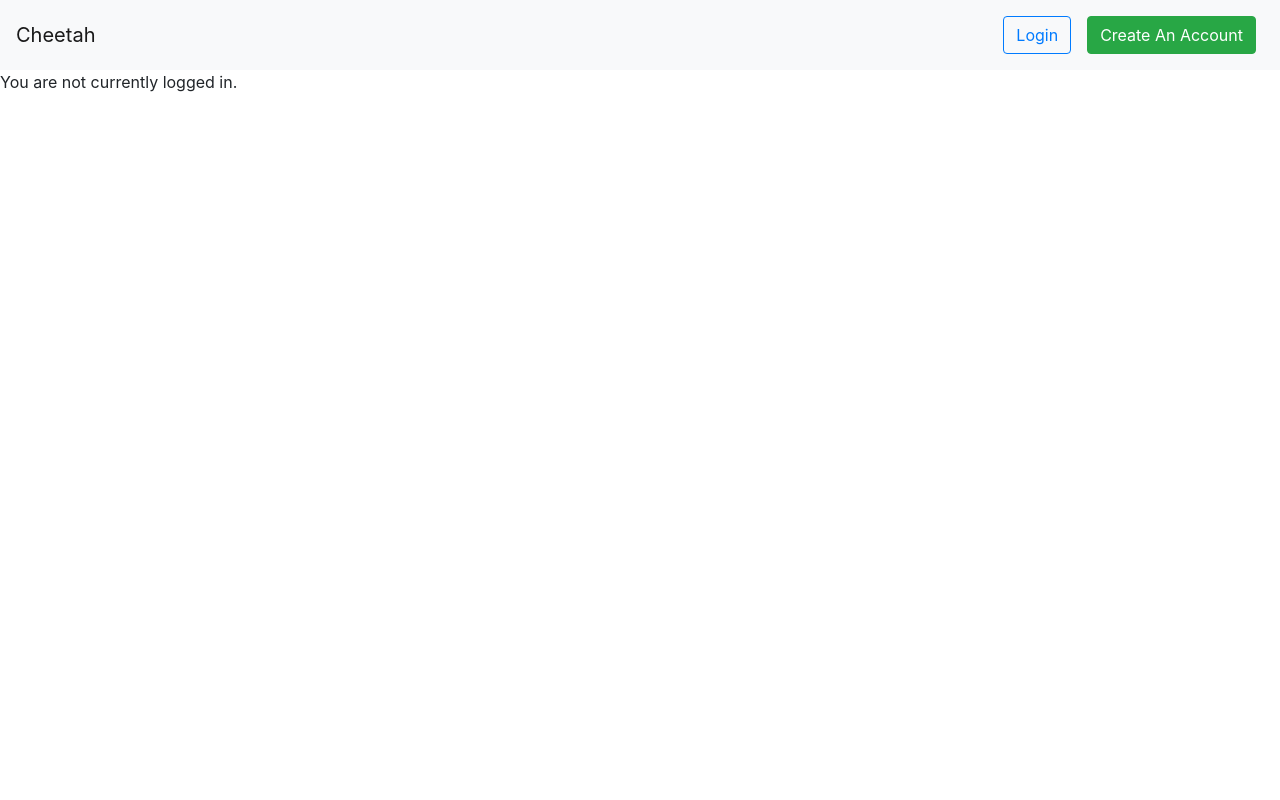
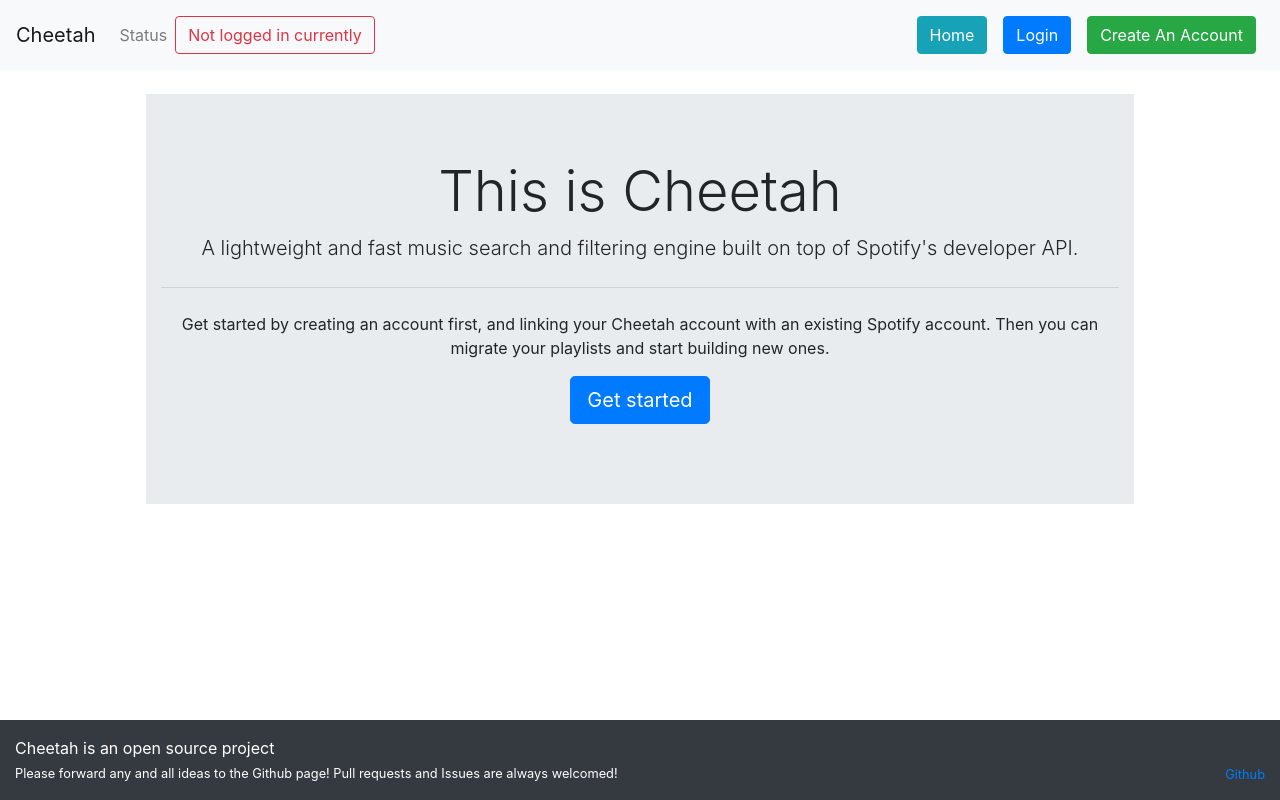
Before and after one commit to khaledAltuwaijri/cheetah, a Django app: page / in a window 1280 px wide. Run offline with Django 3.2, Linux system fonts and the light colour scheme; parts of the project's set-up code (start-up, migrations or seed data) failed here and were passed over; some libraries are stand-ins or nearby versions.

Commit message:
Update accounts urls and views, and update the base template to include bootstrap and the navigation bar, and update home:

```diff
--- a/accounts/urls.py
+++ b/accounts/urls.py
@@ -4,4 +4,5 @@ from . import views
 
 urlpatterns = [
     path('signup/', views.SignUp.as_view(), name='signup'),
+    # path('signup/', views.signup(), name='signup'),
 ]
--- a/templates/base.html
+++ b/templates/base.html
@@ -6,9 +6,99 @@
 </head>
 
 <body>
+  {% load static %}
+  <link rel="stylesheet" href="https://maxcdn.bootstrapcdn.com/bootstrap/4.0.0/css/bootstrap.min.css" integrity="sha384-Gn5384xqQ1aoWXA+058RXPxPg6fy4IWvTNh0E263XmFcJlSAwiGgFAW/dAiS6JXm" crossorigin="anonymous">
+  <link rel="stylesheet" href="{% static '/style.css' %}">
+
+  <script src="https://code.jquery.com/jquery-3.2.1.slim.min.js" integrity="sha384-KJ3o2DKtIkvYIK3UENzmM7KCkRr/rE9/Qpg6aAZGJwFDMVNA/GpGFF93hXpG5KkN" crossorigin="anonymous"></script>
+  <script src="https://cdnjs.cloudflare.com/ajax/libs/popper.js/1.12.9/umd/popper.min.js" integrity="sha384-ApNbgh9B+Y1QKtv3Rn7W3mgPxhU9K/ScQsAP7hUibX39j7fakFPskvXusvfa0b4Q" crossorigin="anonymous"></script>
+  <script src="https://maxcdn.bootstrapcdn.com/bootstrap/4.0.0/js/bootstrap.min.js" integrity="sha384-JZR6Spejh4U02d8jOt6vLEHfe/JQGiRRSQQxSfFWpi1MquVdAyjUar5+76PVCmYl" crossorigin="anonymous"></script>
+  {% if user.is_authenticated %}
+    <nav class="navbar navbar-expand-lg navbar-light bg-light">
+      <a class="navbar-brand" href="{% url 'home' %}">Cheetah</a>
+      <form class="form-inline">
+        <span class="navbar-text p-2">Status</span>
+        <button class="btn btn-success" type="button">Logged In! Hi {{ user.username }}!</button>
+      </form>
+      <button class="navbar-toggler" type="button" data-toggle="collapse" data-target="#navbarHome" aria-controls="navbarHome" aria-expanded="false" aria-label="Toggle Home">
+        <span class="navbar-toggler-icon"></span>
+      </button>
+      <div class="collapse navbar-collapse" id="navbarHome">
+        <ul class="navbar-nav ml-auto">
+
+          <li class="nav-item">
+            <a class="nav-link" href="{% url 'home' %}">
+              <button type="button" class="btn btn-primary">Home</button>
+            </a>
+          </li>
+
+          <li class="nav-item">
+            <a class="nav-link" href="{% url 'search' %}">
+              <button type="button" class="btn btn-outline-primary">Search</button>
+            </a>
+          </li>
+
+          <li class="nav-item">
+            <a class="nav-link" href="{% url 'logout' %}">
+              <button type="button" class="btn btn-danger">Sign out</button>
+            </a>
+          </li>
+
+        </ul>
+      </div>
+    </nav>
+  {% else %}
+    <nav class="navbar navbar-expand-lg navbar-light bg-light">
+      <a class="navbar-brand" href="{% url 'home' %}">Cheetah</a>
+      <form class="form-inline">
+        <span class="navbar-text p-2">Status</span>
+        <button class="btn btn-outline-danger" type="button">Not logged in currently</button>
+      </form>
+      <button class="navbar-toggler" type="button" data-toggle="collapse" data-target="#navbarHome" aria-controls="navbarHome" aria-expanded="false" aria-label="Toggle Home">
+        <span class="navbar-toggler-icon"></span>
+      </button>
+      <div class="collapse navbar-collapse" id="navbarHome">
+        <ul class="navbar-nav ml-auto">
+
+          <li class="nav-item">
+            <a class="nav-link" href="{% url 'home' %}">
+              <button type="button" class="btn btn-info">Home</button>
+            </a>
+          </li>
+
+          <li class="nav-item">
+            <a class="nav-link" href="{% url 'login' %}">
+              <button type="button" class="btn btn-primary">Login</button>
+            </a>
+          </li>
+
+          <li class="nav-item">
+            <a class="nav-link" href="{% url 'signup' %}">
+              <button type="button" class="btn btn-success">Create An Account</button>
+            </a>
+          </li>
+
+        </ul>
+      </div>
+    </nav>
+  {% endif %}
+
   <main>
     {% block content %}
     {% endblock %}
   </main>
+  <footer class="bg-dark text-white footer fixed-bottom">
+      <div class="container-fluid py-3">
+          <div class="row">
+              <div class="col-md-6">Cheetah is an open source project
+                <span class="small"><br>Please forward any and all ideas to the Github page! Pull requests and Issues are always welcomed!</span>
+              </div>
+              <div class="col-md-3"></div>
+              <div class="col-md-3 text-right small align-self-end">
+                <a class="link-styled" href="https://github.com/rhwang10/cheetah">Github</a>
+              </div>
+          </div>
+      </div>
+  </footer>
 </body>
 </html>
--- a/templates/home.html
+++ b/templates/home.html
@@ -3,43 +3,17 @@
 {% block title %}Home{% endblock %}
 
 {% block content %}
+<div class="col-sm-10 offset-sm-1 text-center">
+  <div class="jumbotron jumbotron-fluid m-4">
+    <div class="container">
+      <h1 class="display-4">This is Cheetah</h1>
+      <p class="lead">A lightweight and fast music search and filtering engine built on top of Spotify's developer API.</p>
+      <hr class="my-4">
+      <p>Get started by creating an account first, and linking your Cheetah account with an existing Spotify account. Then you can migrate your playlists and start building new ones.</p>
+      <p class="lead">
+        <a class="btn btn-primary btn-lg" href="{% url 'signup' %}" role="button">Get started</a>
+    </div>
+  </div>
+</div>
 
-{% load static %}
-<link rel="stylesheet" href="https://maxcdn.bootstrapcdn.com/bootstrap/4.0.0/css/bootstrap.min.css" integrity="sha384-Gn5384xqQ1aoWXA+058RXPxPg6fy4IWvTNh0E263XmFcJlSAwiGgFAW/dAiS6JXm" crossorigin="anonymous">
-<link rel="stylesheet" href="{% static '/style.css' %}">
-
-<script src="https://code.jquery.com/jquery-3.2.1.slim.min.js" integrity="sha384-KJ3o2DKtIkvYIK3UENzmM7KCkRr/rE9/Qpg6aAZGJwFDMVNA/GpGFF93hXpG5KkN" crossorigin="anonymous"></script>
-<script src="https://cdnjs.cloudflare.com/ajax/libs/popper.js/1.12.9/umd/popper.min.js" integrity="sha384-ApNbgh9B+Y1QKtv3Rn7W3mgPxhU9K/ScQsAP7hUibX39j7fakFPskvXusvfa0b4Q" crossorigin="anonymous"></script>
-<script src="https://maxcdn.bootstrapcdn.com/bootstrap/4.0.0/js/bootstrap.min.js" integrity="sha384-JZR6Spejh4U02d8jOt6vLEHfe/JQGiRRSQQxSfFWpi1MquVdAyjUar5+76PVCmYl" crossorigin="anonymous"></script>
-
-{% if user.is_authenticated %}
-  Hi {{ user.username }}!
-  <p><a href="{% url 'logout' %}">Not {{ user.username }}?</a></p>
-  <p><a href="{% url 'search' %}">Continue to search</a></p>
-{% else %}
-  <nav class="navbar navbar-expand-lg navbar-light bg-light">
-    <a class="navbar-brand" href="#">Cheetah</a>
-    <button class="navbar-toggler" type="button" data-toggle="collapse" data-target="#navbarHome" aria-controls="navbarHome" aria-expanded="false" aria-label="Toggle Home">
-      <span class="navbar-toggler-icon"></span>
-    </button>
-    <div class="collapse navbar-collapse" id="navbarHome">
-      <ul class="navbar-nav ml-auto">
-
-        <li class="nav-item">
-          <a class="nav-link" href="{% url 'login' %}">
-            <button type="button" class="btn btn-outline-primary">Login</button>
-          </a>
-        </li>
-
-        <li class="nav-item">
-          <a class="nav-link" href="{% url 'signup' %}">
-            <button type="button" class="btn btn-success">Create An Account</button>
-          </a>
-        </li>
-
-      </ul>
-    </div>
-  </nav>
-  <p>You are not currently logged in.</p>
-{% endif %}
 {% endblock %}
```
Also changed, not shown: accounts/views.py (+26 -5 lines).
